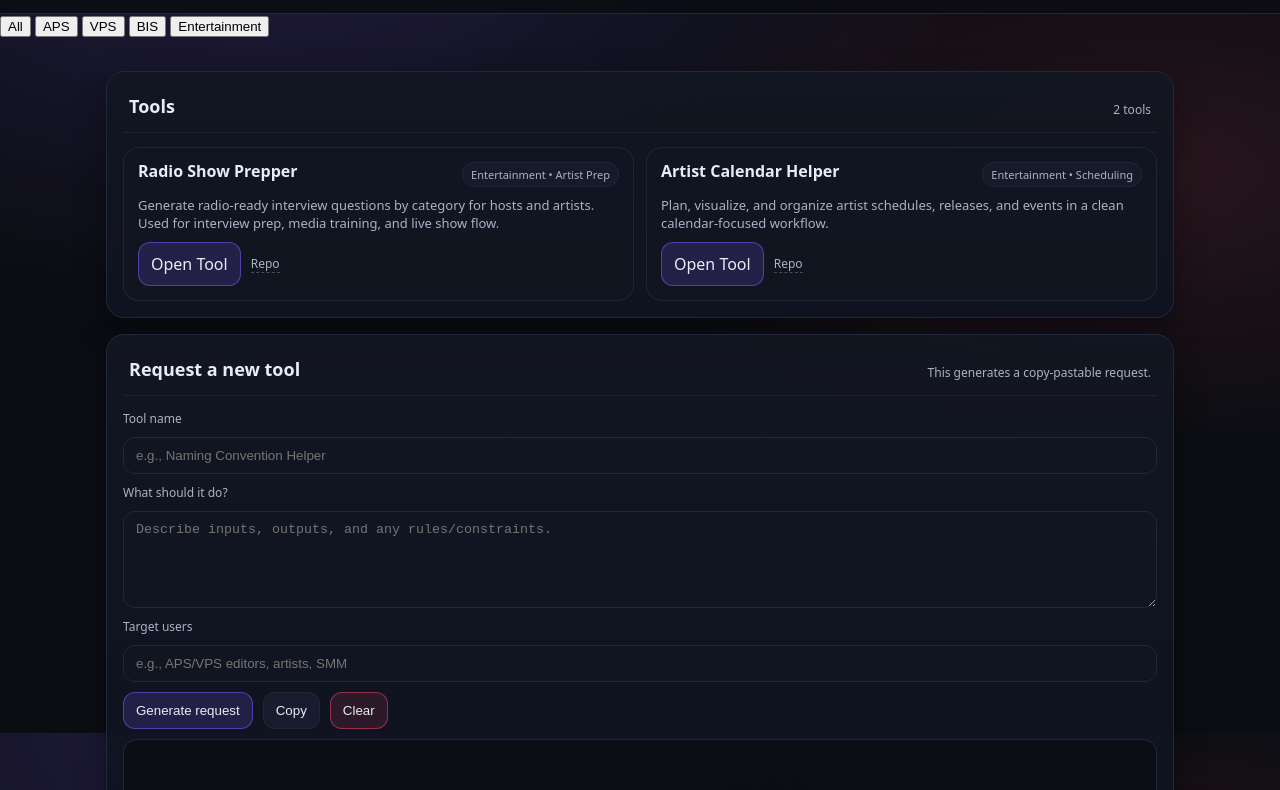
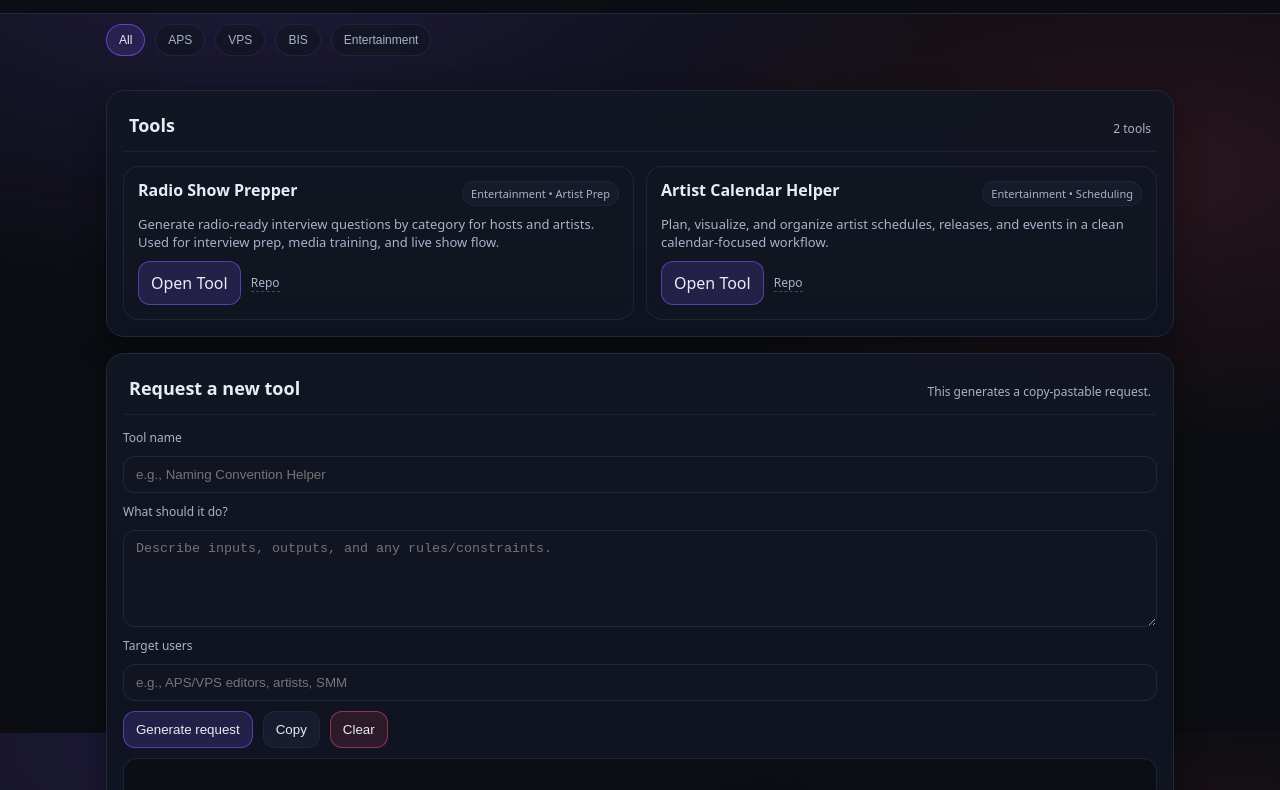
Before and after one commit to 704Prod/legacy-crew-tools, a plain HTML site: page index.html in a window 1280 px wide. Shown: the part 67-857 px from the top of the page. Drawn offline with Linux system fonts and the light colour scheme.

Commit message:
Update styles.css
Added Division Chipset (APS/VPS/BIS)

```diff
--- a/styles.css
+++ b/styles.css
@@ -179,3 +179,37 @@ a{color:inherit}
   padding:6px 2px;
 }
 .footer-right a{opacity:.9}
+
+.chips-wrap{
+  max-width:1100px;
+  margin: 10px auto 0;
+  padding: 0 16px;
+}
+
+.chips{
+  display:flex;
+  gap:10px;
+  flex-wrap:wrap;
+  align-items:center;
+}
+
+.chip{
+  padding:8px 12px;
+  border-radius:999px;
+  border:1px solid rgba(32,40,58,.9);
+  background: rgba(18,22,34,.65);
+  color: var(--muted);
+  cursor:pointer;
+  font-size:12px;
+}
+
+.chip:hover{
+  background: rgba(32,42,66,.55);
+  color: var(--text);
+}
+
+.chip.active{
+  border-color: rgba(124,92,255,.65);
+  background: rgba(124,92,255,.16);
+  color: var(--text);
+}
```
